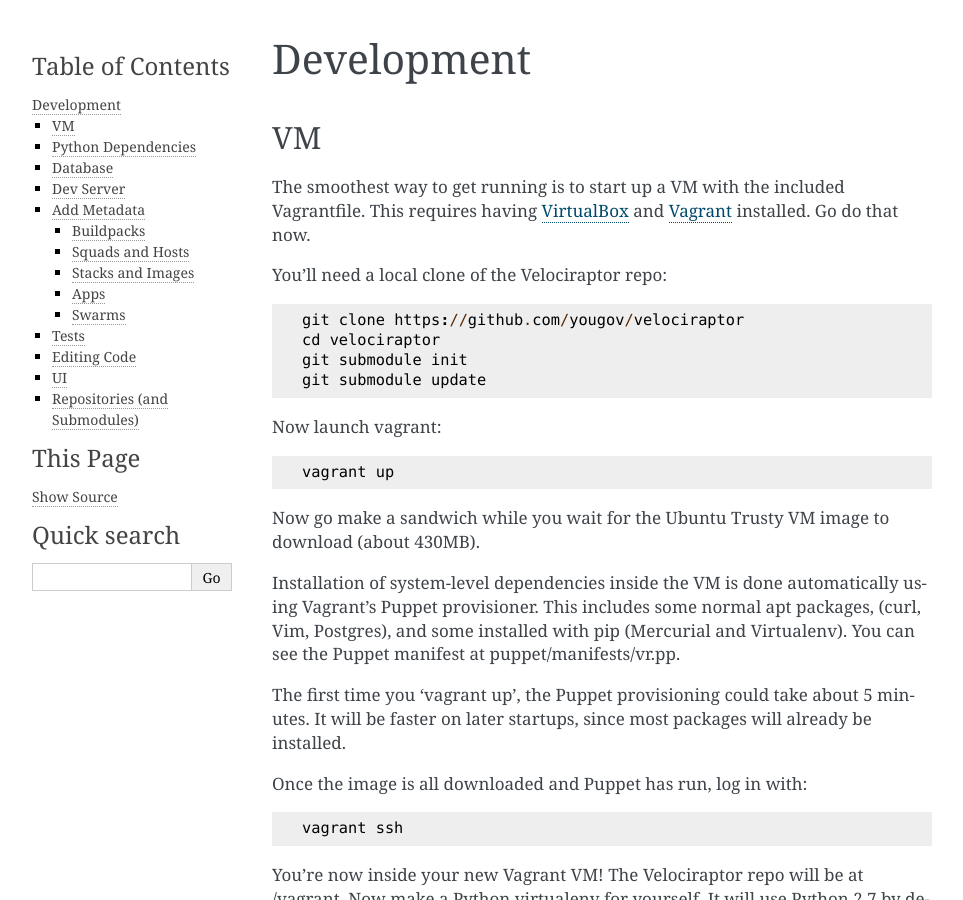
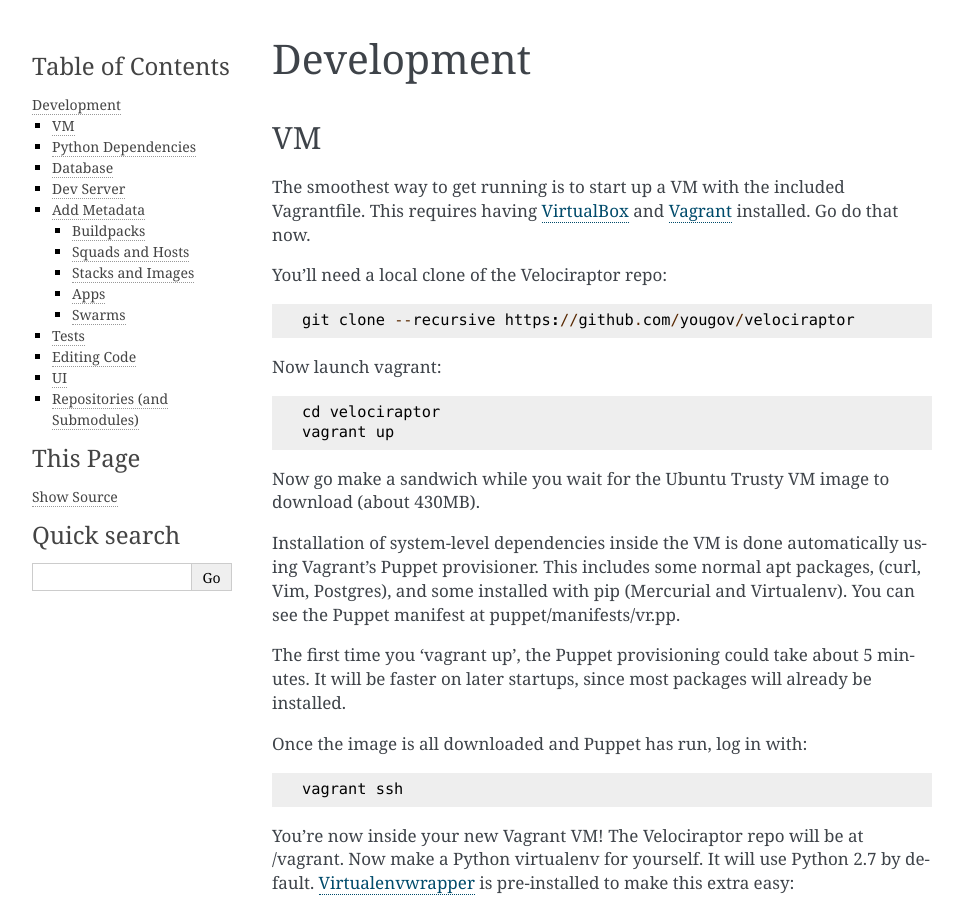
Before and after one commit to yougov/velociraptor, a Sphinx documentation site: the page built from docs/development.rst, in a window 1280 px wide and 900 px high. Shown: the whole window, without its empty margins (148-1111 px from the left). Built offline with Sphinx 7.4.7, drawn with Linux system fonts in a browser that asks for light colours.

Commit message:
--recursive flag is nicer

```diff
--- a/docs/development.rst
+++ b/docs/development.rst
@@ -10,13 +10,11 @@ Go do that now.
 
 You'll need a local clone of the Velociraptor repo::
 
-    git clone https://github.com/yougov/velociraptor
-    cd velociraptor
-    git submodule init
-    git submodule update
+    git clone --recursive https://github.com/yougov/velociraptor
 
 Now launch vagrant::
 
+    cd velociraptor
     vagrant up
 
 Now go make a sandwich while you wait for the Ubuntu Trusty VM image to
```
